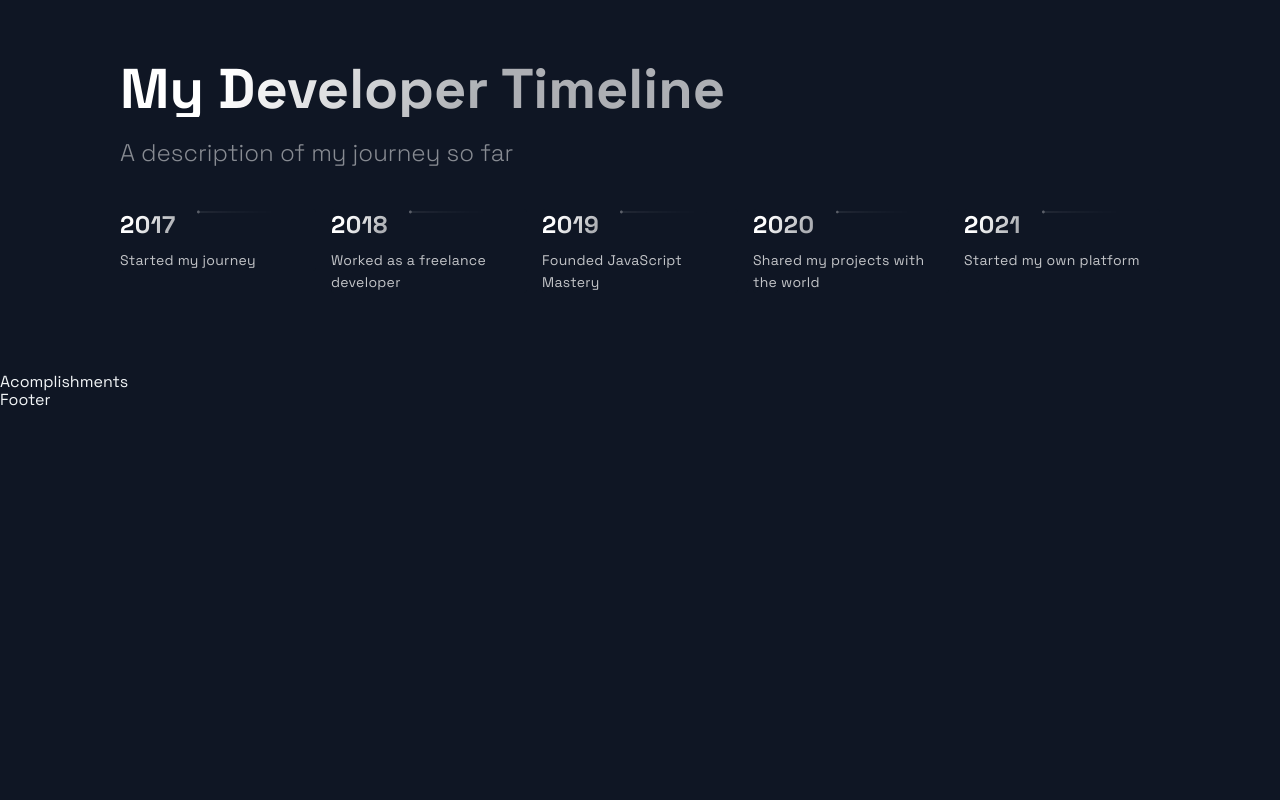
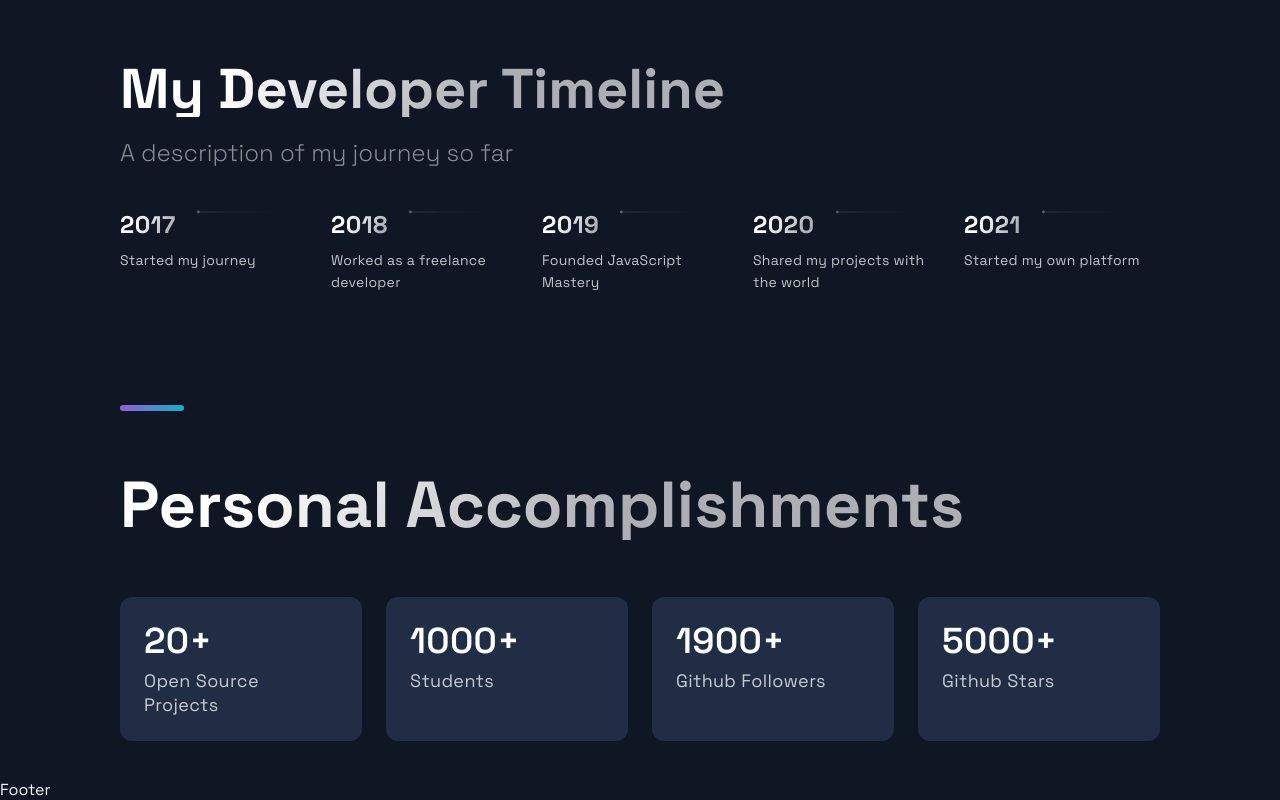
Before and after one commit to millerjl1980/portfolio-2022, a Next.js app: page / in a window 1280 px wide. Shown: the part 2630-3430 px from the top of the page. Before the commit the page ends 3040 px from the top, so only its background shows below. Built offline with nearby package versions, Linux system fonts and the light colour scheme.

Commit message:
completed accomplishment component

```diff
--- a/src/components/Acomplishments/Acomplishments.js
+++ b/src/components/Acomplishments/Acomplishments.js
@@ -2,18 +2,24 @@ import React from 'react';
 
 import { Section, SectionDivider, SectionTitle } from '../../styles/GlobalComponents';
 import { Box, Boxes, BoxNum, BoxText } from './AcomplishmentsStyles';
+import { AccomplishmentData } from '../../constants/constants';
 
-const data = [
-  { number: 20, text: 'Open Source Projects'},
-  { number: 1000, text: 'Students', },
-  { number: 1900, text: 'Github Followers', },
-  { number: 5000, text: 'Github Stars', }
-];
 
 const Acomplishments = () => (
-  <div>
-    Acomplishments
-  </div>
+  <Section>
+    <SectionDivider />
+    <SectionTitle main>
+      Personal Accomplishments
+    </SectionTitle>
+    <Boxes>
+      {AccomplishmentData.map((card, index)=>(
+        <Box key={index}>
+          <BoxNum>{card.number}+</BoxNum>
+          <BoxText>{card.text}</BoxText>
+        </Box>
+      ))}
+    </Boxes>
+  </Section>
 );
 
 export default Acomplishments;
--- a/src/constants/constants.js
+++ b/src/constants/constants.js
@@ -44,3 +44,10 @@ export const TimeLineData = [
   { year: 2020, text: 'Shared my projects with the world', },
   { year: 2021, text: 'Started my own platform', },
 ];
+
+export const AccomplishmentData = [
+  { number: 20, text: 'Open Source Projects'},
+  { number: 1000, text: 'Students', },
+  { number: 1900, text: 'Github Followers', },
+  { number: 5000, text: 'Github Stars', }
+];
```
